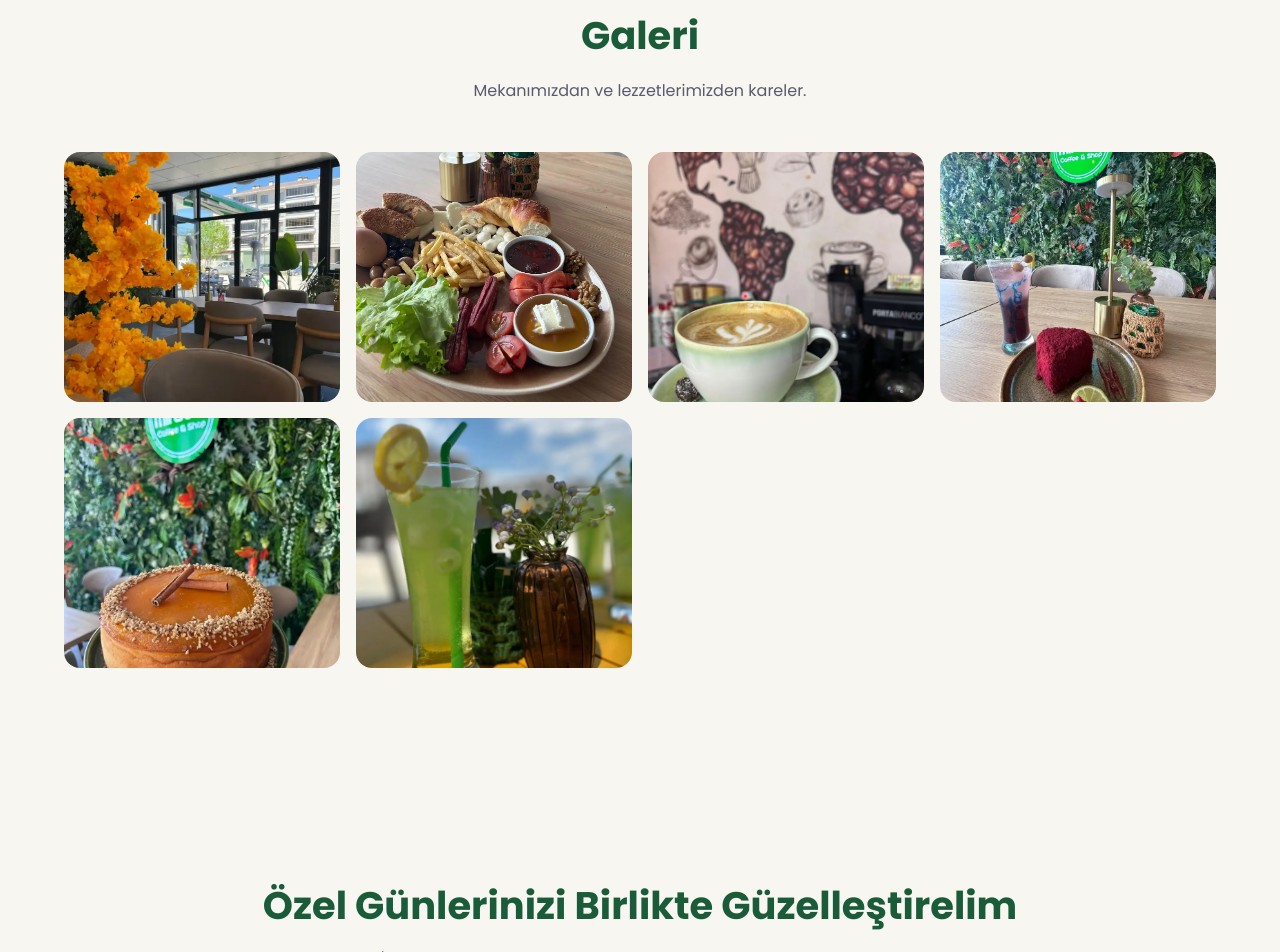
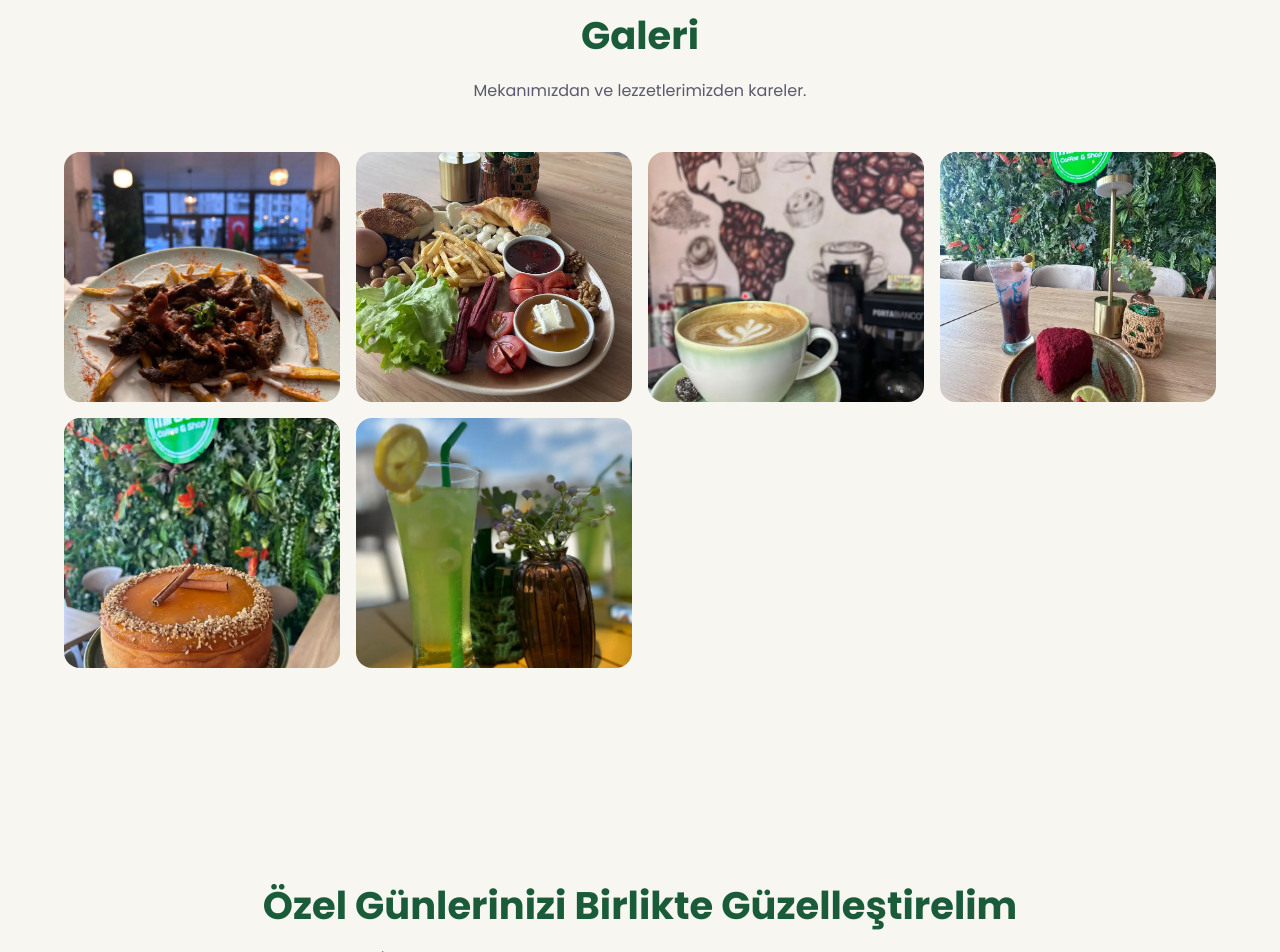
Before and after one commit to idilyucel/Miracle-cafe, a website: page index.html in a window 1280 px wide. Shown: the part 5877-6829 px from the top of the page. Drawn offline with Linux system fonts and the light colour scheme.

Commit message:
Galeri ilk görsel cokertmekebabı.webp ile değiştirildi, EN çeviri güncellendi

```diff
--- a/index.html
+++ b/index.html
@@ -435,7 +435,7 @@
 
                                 <div class="gallery__grid">
                                         <figure class="gallery__item">
-                        <img src="images/mekan-içi1.webp" width="1200" height="1600" alt="Çökertme Kebabı sunumu"
+                        <img src="images/cokertmekebabı.webp" width="1200" height="1600" alt="Nefis Çökertme Kebabı"
                             loading="lazy" />
                         <figcaption class="gallery__caption" data-i18n="gallery.caption.1">Çökertme Kebabı</figcaption>
                     </figure>
```
Also changed, not shown: script.js (+1 -1 lines).
